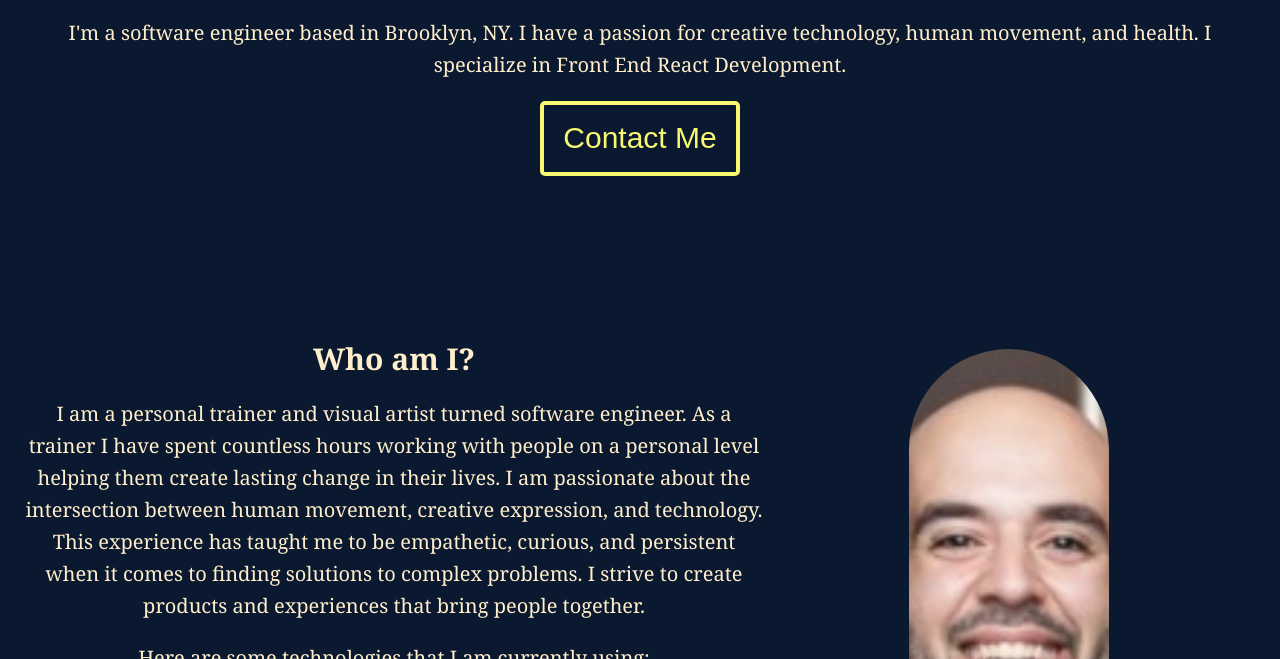
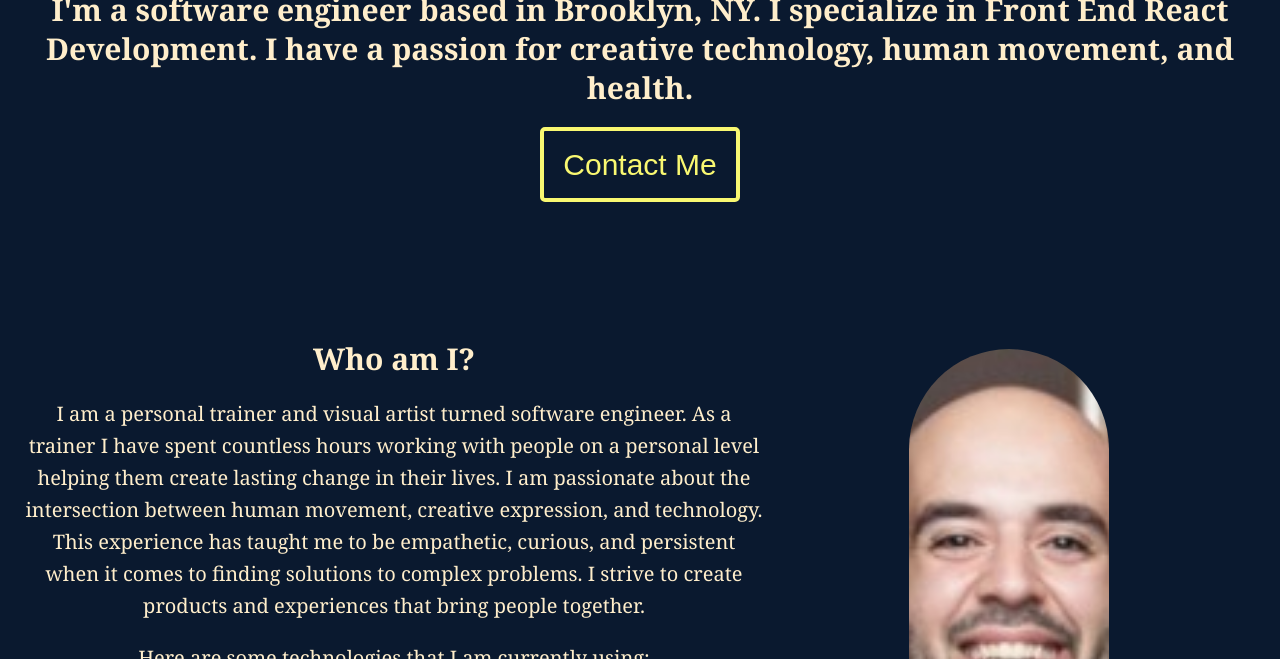
Before and after one commit to dscription/gatsby-portfolio-v1, a Gatsby site: page / in a window 1280 px wide. Shown: the part 441-1100 px from the top of the page. Built offline with nearby package versions, Linux system fonts and the light colour scheme; Gatsby itself is replaced by a stand-in of ours.

Commit message:
change font-zize

```diff
--- a/src/components/layouts/Menu.js
+++ b/src/components/layouts/Menu.js
@@ -63,6 +63,8 @@ const CloseButton = styled.button`
   border: none;
   background-color: transparent;
   padding: 10px;
+  position: fixed;
+  right: 0;
   :hover {
     background: none;
     border: 2px solid ${props => props.theme.colors.primary};
--- a/src/components/sections/HeroSection.js
+++ b/src/components/sections/HeroSection.js
@@ -7,10 +7,10 @@ const HeroSection = () => {
     <Section>
       <SubHeading>Hi, my name is</SubHeading>
       <Heading>Dan Boterashvili</Heading>
-      <Content>
-        I'm a software engineer based in Brooklyn, NY. I have a passion for
-        creative technology, human movement, and health. I specialize in Front End React Development.
-      </Content>
+      <SubHeading>
+        I'm a software engineer based in Brooklyn, NY. I specialize in Front End React Development. I have a passion for
+        creative technology, human movement, and health.
+      </SubHeading>
       <Button>Contact Me</Button>
     </Section>
   )
```
